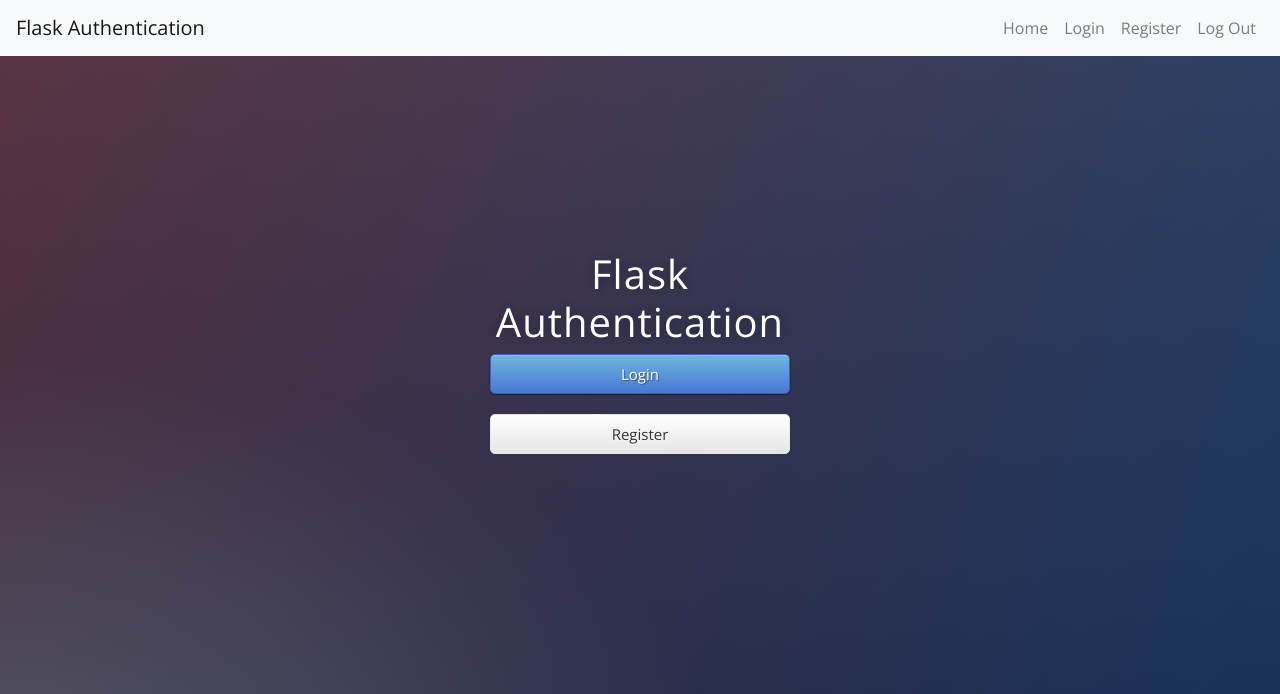
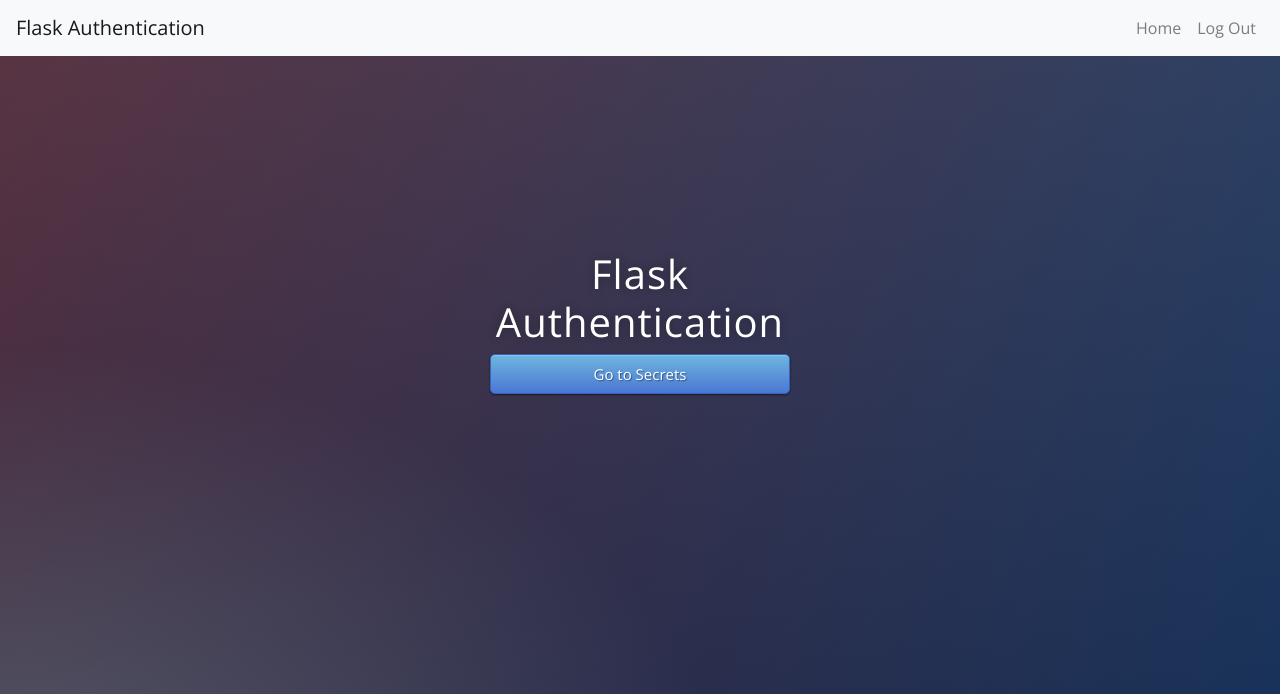
Before and after one commit to archyyy/flask-authentication, a Flask app: page / in a window 1280 px wide. Shown: the top 694 px of the page. Run offline with Flask 2, Linux system fonts and the light colour scheme; a user stored in the database is signed in; some libraries are stand-ins or nearby versions.

Commit message:
updated nav bar and homepage when logged in

```diff
--- a/main.py
+++ b/main.py
@@ -50,7 +50,7 @@
 
 @app.route("/")
 def home():
-    return render_template("index.html")
+    return render_template("index.html", logged_in=current_user.is_authenticated)
 
 
 @app.route("/register", methods=["GET", "POST"])
@@ -76,7 +76,7 @@
         # login the new user
         login_user(new_user)
         return redirect(url_for("secrets"))
-    return render_template("register.html")
+    return render_template("register.html", logged_in=current_user.is_authenticated)
 
 
 @app.route("/login", methods=["GET", "POST"])
@@ -93,13 +93,13 @@
 
         login_user(user)
         return redirect(url_for("secrets"))
-    return render_template("login.html")
+    return render_template("login.html", logged_in=current_user.is_authenticated)
 
 
 @login_required
 @app.route("/secrets")
 def secrets():
-    return render_template("secrets.html", name=current_user.name)
+    return render_template("secrets.html", name=current_user.name, logged_in=current_user.is_authenticated)
 
 
 @login_required
--- a/templates/index.html
+++ b/templates/index.html
@@ -2,11 +2,13 @@
 {% block content %}
 
 <div class="box">
-	<h1>Flask Authentication</h1>
-
+  <h1>Flask Authentication</h1>
+  {% if not logged_in: %}
   <a href="{{ url_for('login') }}" class="btn btn-primary btn-block btn-large">Login</a>
   <a href="{{ url_for('register') }}" class="btn btn-secondary btn-block btn-large">Register</a>
-
+  {% else: %}
+  <a href="{{ url_for('secrets') }}" class="btn btn-primary btn-block btn-large">Go to Secrets</a>
+  {% endif %}
 </div>
 
 {% endblock %}
```
